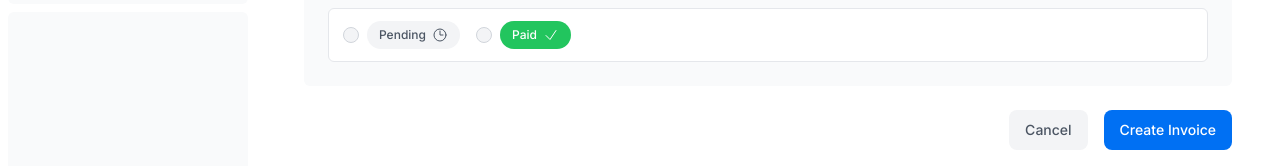
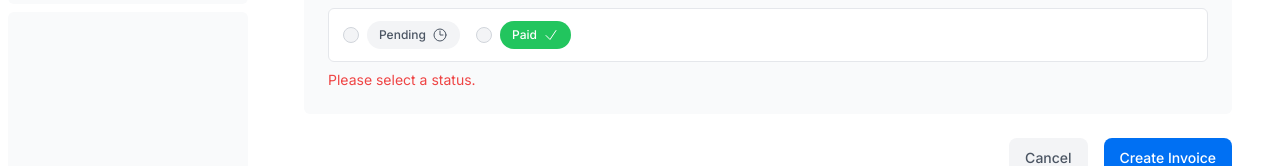
Before and after one commit to jakelong1995/Next-dashboard, a Next.js app: page /dashboard/invoices/create in a window 1280 px wide. Both pictures are taken after typing "5" into the empty fields and a click on the button "Create Invoice". Shown: the part 340-506 px from the top of the page. Built offline with nearby package versions, Linux system fonts and the light colour scheme; no server answers; the database is empty; a web font is replaced by a local one.

Commit message:
update create form

```diff
--- a/app/ui/invoices/create-form.tsx
+++ b/app/ui/invoices/create-form.tsx
@@ -66,8 +66,17 @@
                 step="0.01"
                 placeholder="Enter USD amount"
                 className="peer block w-full rounded-md border border-gray-200 py-2 pl-10 text-sm outline-2 placeholder:text-gray-500"
+                aria-describedby="customer-error"
               />
               <CurrencyDollarIcon className="pointer-events-none absolute left-3 top-1/2 h-[18px] w-[18px] -translate-y-1/2 text-gray-500 peer-focus:text-gray-900" />
+            </div>{" "}
+            <div id="customer-error" aria-live="polite" aria-atomic="true">
+              {state.errors?.amount &&
+                state.errors.amount.map((error: string) => (
+                  <p className="mt-2 text-sm text-red-500" key={error}>
+                    {error}
+                  </p>
+                ))}
             </div>
           </div>
         </div>
@@ -86,6 +95,7 @@
                   type="radio"
                   value="pending"
                   className="h-4 w-4 cursor-pointer border-gray-300 bg-gray-100 text-gray-600 focus:ring-2"
+                  aria-describedby="customer-error"
                 />
                 <label
                   htmlFor="pending"
@@ -111,6 +121,14 @@
               </div>
             </div>
           </div>
+          <div id="customer-error" aria-live="polite" aria-atomic="true">
+            {state.errors?.status &&
+              state.errors.status.map((error: string) => (
+                <p className="mt-2 text-sm text-red-500" key={error}>
+                  {error}
+                </p>
+              ))}
+          </div>
         </fieldset>
       </div>
       <div className="mt-6 flex justify-end gap-4">
```
